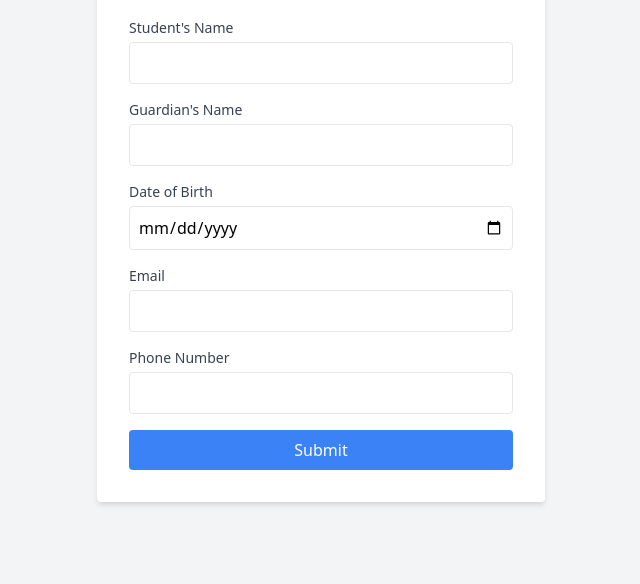
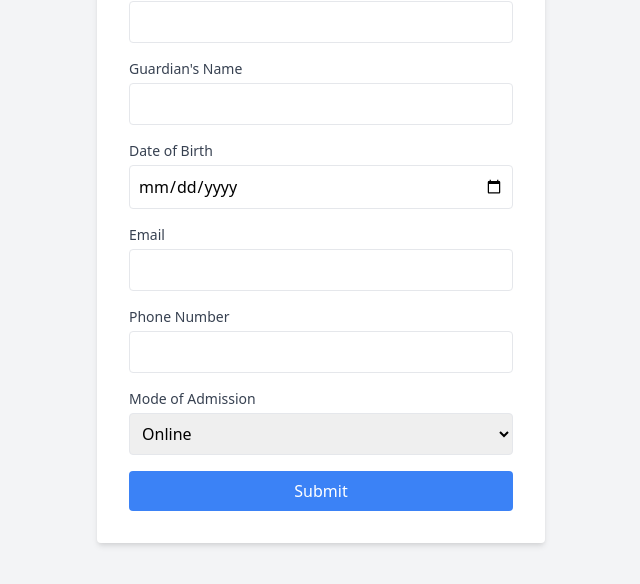
Before and after one commit to domo-static/addmision, a plain HTML site: page index.html in a window 1280 px wide. Shown: the part 184-768 px from the top of the page, without its empty margins (319-959 px from the left). Drawn offline with nearby package versions, Linux system fonts and the light colour scheme.

Commit message:
Update index.html

```diff
--- a/index.html
+++ b/index.html
@@ -51,6 +51,13 @@
                 <label class="block text-sm font-medium text-gray-700">Phone Number</label>
                 <input type="tel" id="phone-number" required class="mt-1 p-2 border rounded w-full">
             </div>
+            <div>
+                <label class="block text-sm font-medium text-gray-700">Mode of Admission</label>
+                <select id="mode-of-admission" required class="mt-1 p-2 border rounded w-full">
+                    <option value="online">Online</option>
+                    <option value="offline">Offline</option>
+                </select>
+            </div>
             <button type="submit" class="w-full bg-blue-500 text-white p-2 rounded mt-4">Submit</button>
         </form>
         <div id="success-message" class="text-center text-green-500 mt-4">
@@ -71,7 +78,10 @@
             const email = document.getElementById('email').value;
             const phoneNumber = document.getElementById('phone-number').value;
 
+            const modeOfAdmission = document.getElementById('mode-of-admission').value;
+
             const emailBody = `
+                <p>Mode of Admission: ${modeOfAdmission}</p>
                 <p>Student's Name: ${studentName}</p>
                 <p>Guardian's Name: ${guardianName}</p>
                 <p>Date of Birth: ${dob}</p>
```
